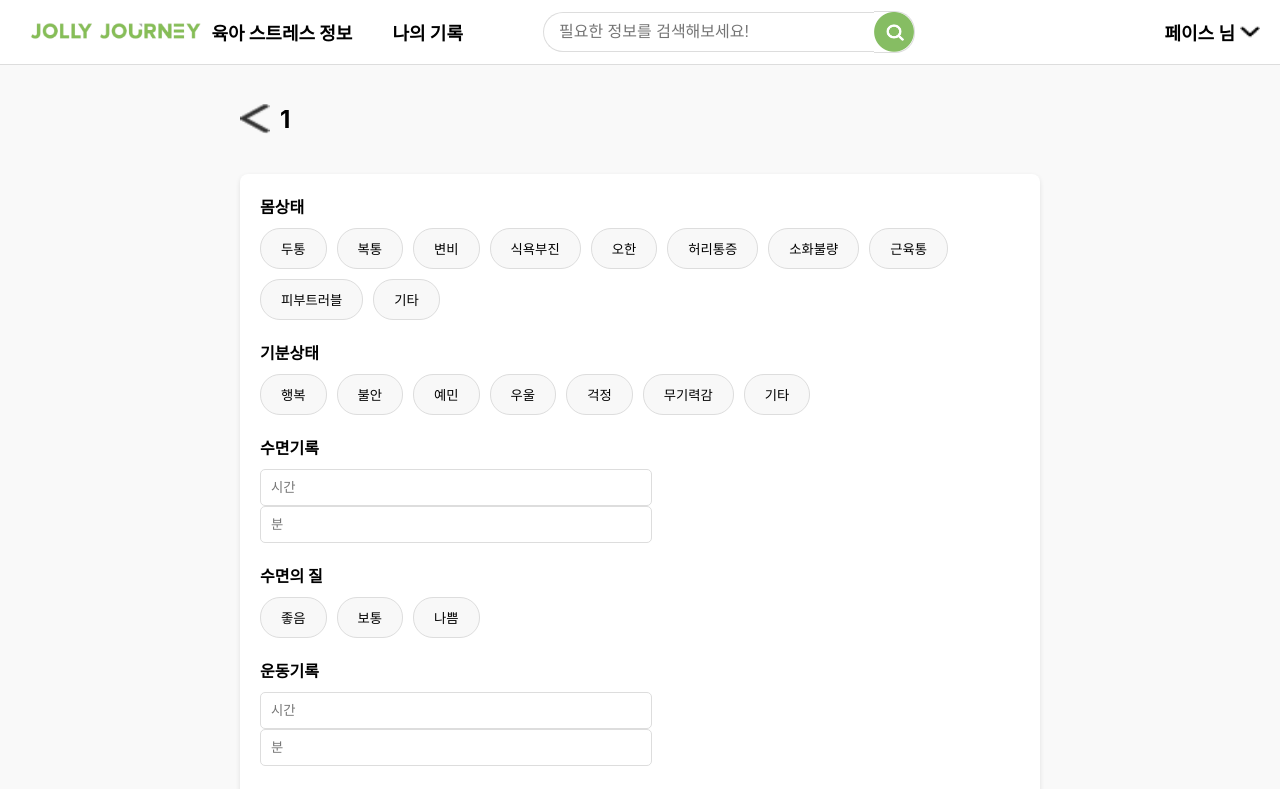
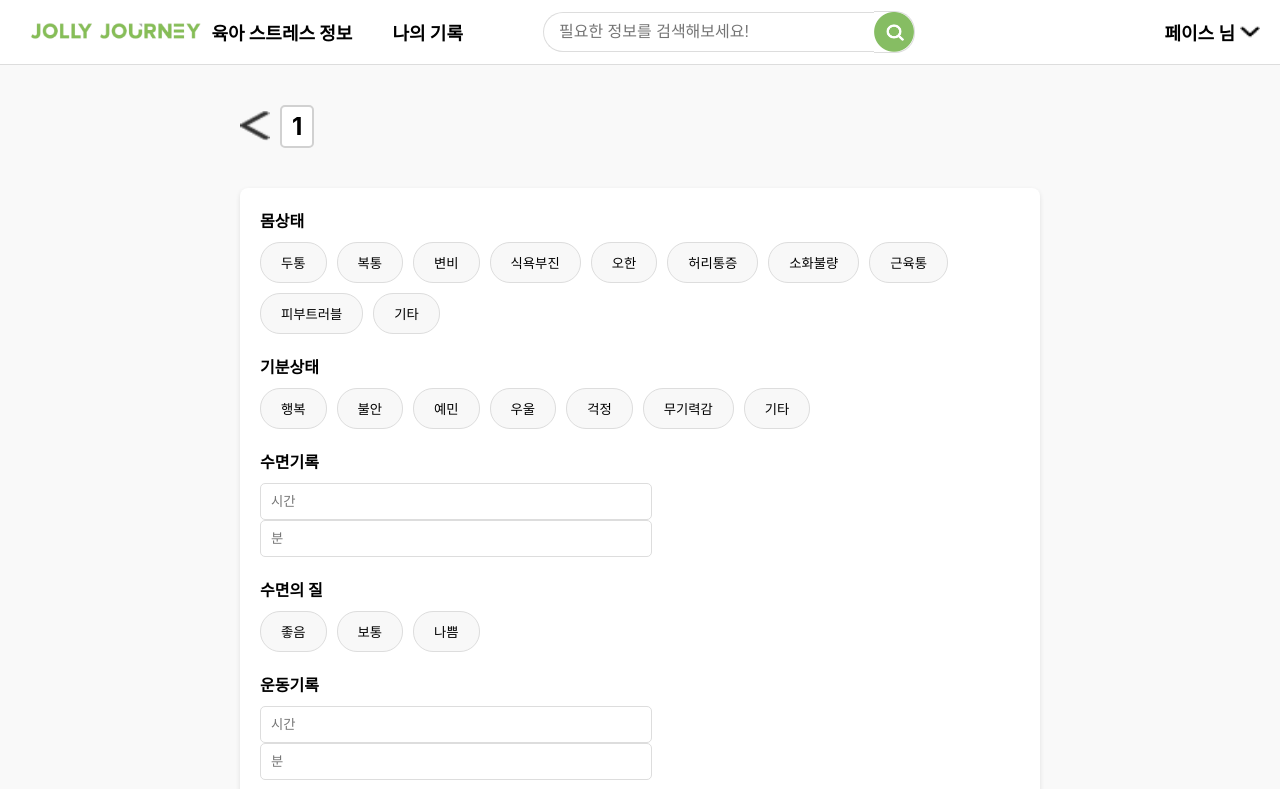
Before and after one commit to Likelion-YeungNam-Univ/12th-JollyJourney-FE, a React (Create React App) app: page /record/1 in a window 1280 px wide. Shown: the top 789 px of the page. Built offline with nearby package versions, Linux system fonts and the light colour scheme.

Commit message:
Change the color of record date

```diff
--- a/src/components/record/RecordDetail.css
+++ b/src/components/record/RecordDetail.css
@@ -1,3 +1,4 @@
+/* src/components/record/RecordDetail.css */
 .record-detail-container {
   padding: 20px;
   max-width: 800px;
@@ -22,6 +23,10 @@
   margin-left: 10px; /* 뒤로가기 버튼과 날짜 사이의 간격 조절 */
   font-size: 1.5rem;
   font-weight: bold;
+  background-color: white; /* 배경색 */
+  padding: 5px 10px; /* 내부 여백 조절 */
+  border-radius: 5px; /* 모서리 둥글게 */
+  border: 2px solid #D1D1D1; /* 테두리 색상 */
 }
 
 .record-form {
--- a/src/components/record/RecordDetail.js
+++ b/src/components/record/RecordDetail.js
@@ -1,3 +1,4 @@
+// src/components/record/RecordDetail.js
 import React, { useState, useEffect } from 'react';
 import { useParams, useNavigate } from 'react-router-dom';
 import './RecordDetail.css';
```
